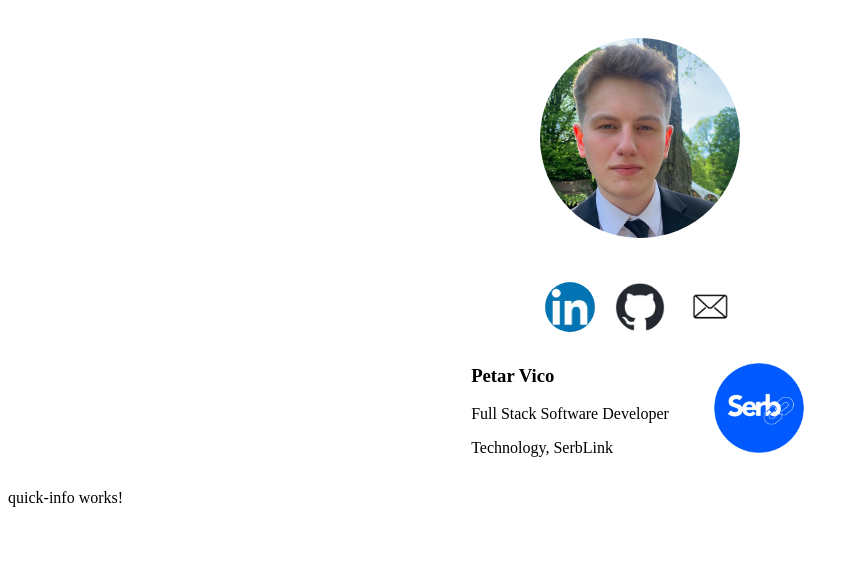
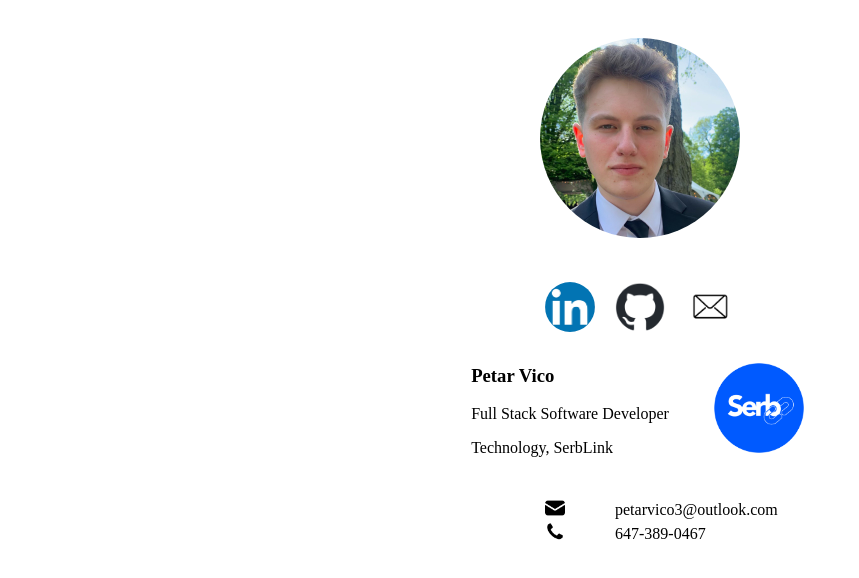
Before and after one commit to pvico12/digital-business-card, an Angular app: page / in a window 1280 px wide. Shown: the top 578 px of the page, without its empty margins (0-859 px from the left). Built offline with nearby package versions, Linux system fonts and the light colour scheme.

Commit message:
add quick contact component

```diff
--- a/src/app/quick-info/quick-info.component.html
+++ b/src/app/quick-info/quick-info.component.html
@@ -1 +1,18 @@
-<p>quick-info works!</p>
+<div class="quick-contact-container">
+    <div class="quick-contact">
+        <div class="quick-contact-icon">
+            <img src="../../assets/mailIcon.png" alt="Mail Icon">
+        </div>
+        <div class="quick-contact-data">
+            petarvico3@outlook.com
+        </div>
+    </div>
+    <div class="quick-contact">
+        <div class="quick-contact-icon">
+            <img src="../../assets/phoneIcon.png" alt="Phone Icon">
+        </div>
+        <div class="quick-contact-data">
+            647-389-0467
+        </div>
+    </div>
+</div>
--- a/src/app/quick-info/quick-info.component.scss
+++ b/src/app/quick-info/quick-info.component.scss
@@ -0,0 +1,25 @@
+.quick-contact-container {
+    margin-top: 25px;
+    margin-bottom: 25px;
+}
+
+.quick-contact {
+    display: flex;
+    flex-direction: row;
+    justify-content: center;
+    align-items: center;
+}
+
+.quick-contact .quick-contact-icon {
+    margin-right: 20px;
+    width: 50px;
+}
+
+.quick-contact .quick-contact-icon img {
+    width: 20px;
+}
+
+.quick-contact .quick-contact-data {
+    margin-right: 20px;
+    width: 100px;
+}
```
